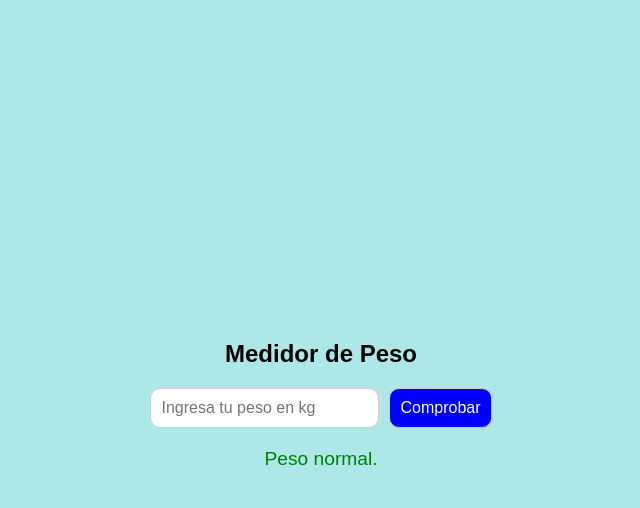
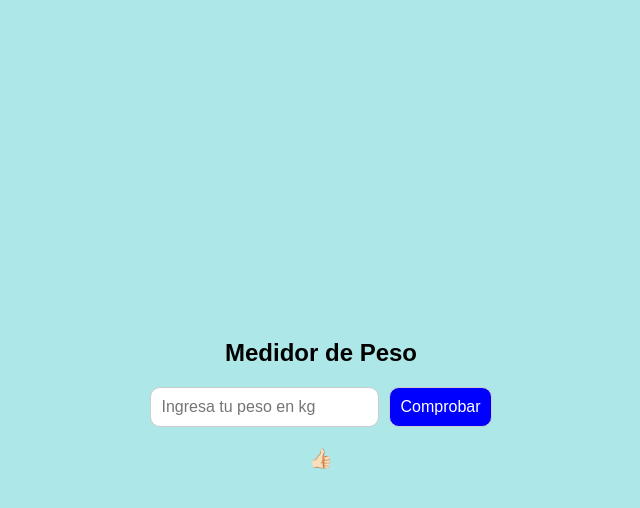
Before and after one commit to Axel14798988/Juego222, a plain HTML site: page index.html in a window 1280 px wide. Both pictures are taken after a click on the button "Comprobar". Shown: the whole page, without its empty margins (319-959 px from the left). Drawn offline with Linux system fonts and the light colour scheme.

Commit message:
Update index.html

```diff
--- a/index.html
+++ b/index.html
@@ -69,7 +69,7 @@
       <input type="number" id="peso" placeholder="Ingresa tu peso en kg">
       <button onclick="verificarPeso()">Comprobar</button>
     </div>
-    <p id="mensaje"></p>
+    <h1 id="mensaje"></h1>
   </div>
 
   <audio id="alerta" src="audio2.mp3"></audio>
@@ -80,12 +80,12 @@
       const mensaje = document.getElementById("mensaje");
       const sonido = document.getElementById("alerta");
 
-      if (peso > 70) {
-        mensaje.textContent = "¡Peso excedido!";
+      if (peso > 65) {
+        mensaje.textContent = "Mucho Peso";
         mensaje.style.color = "red";
         sonido.play();
       } else {
-        mensaje.textContent = "Peso normal.";
+        mensaje.textContent = "👍🏻";
         mensaje.style.color = "green";
         sonido.pause();
         sonido.currentTime = 0;
```
